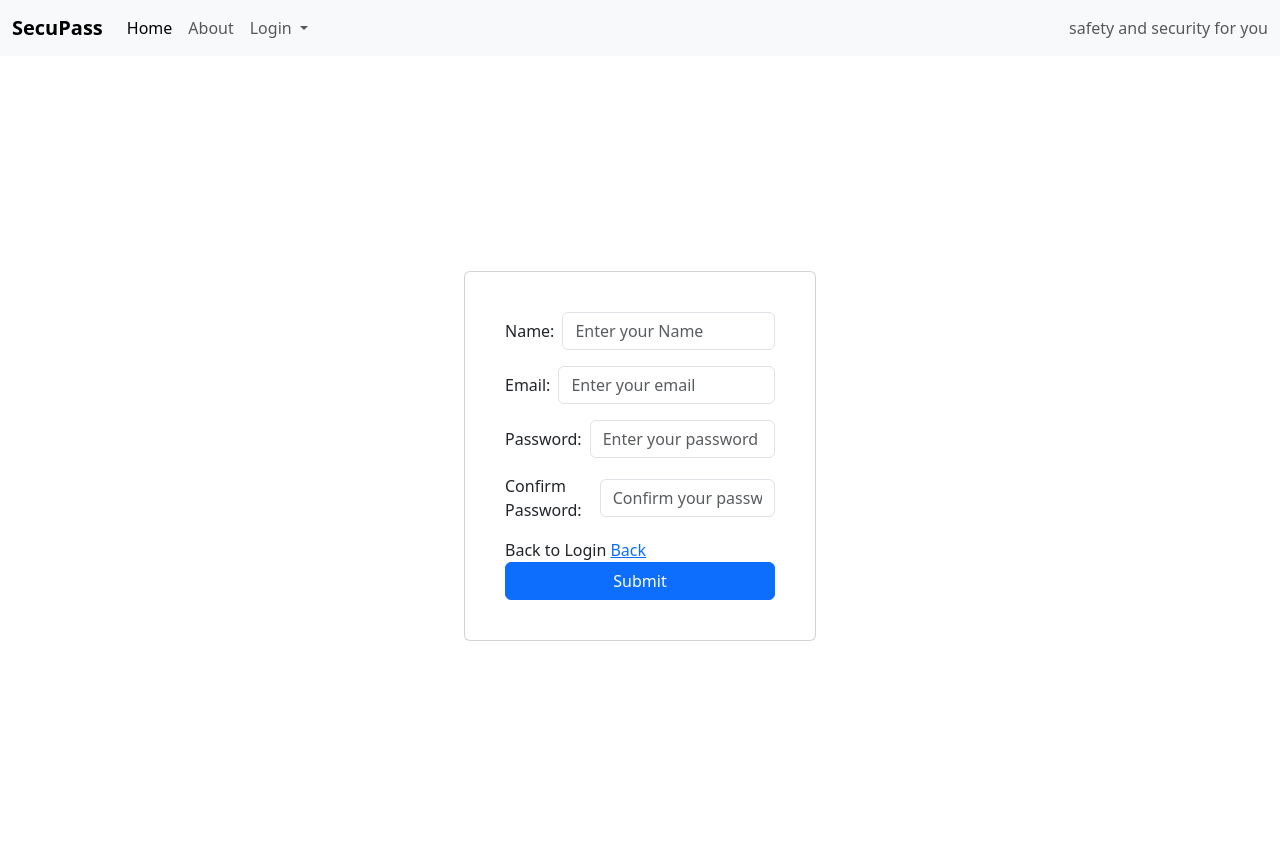
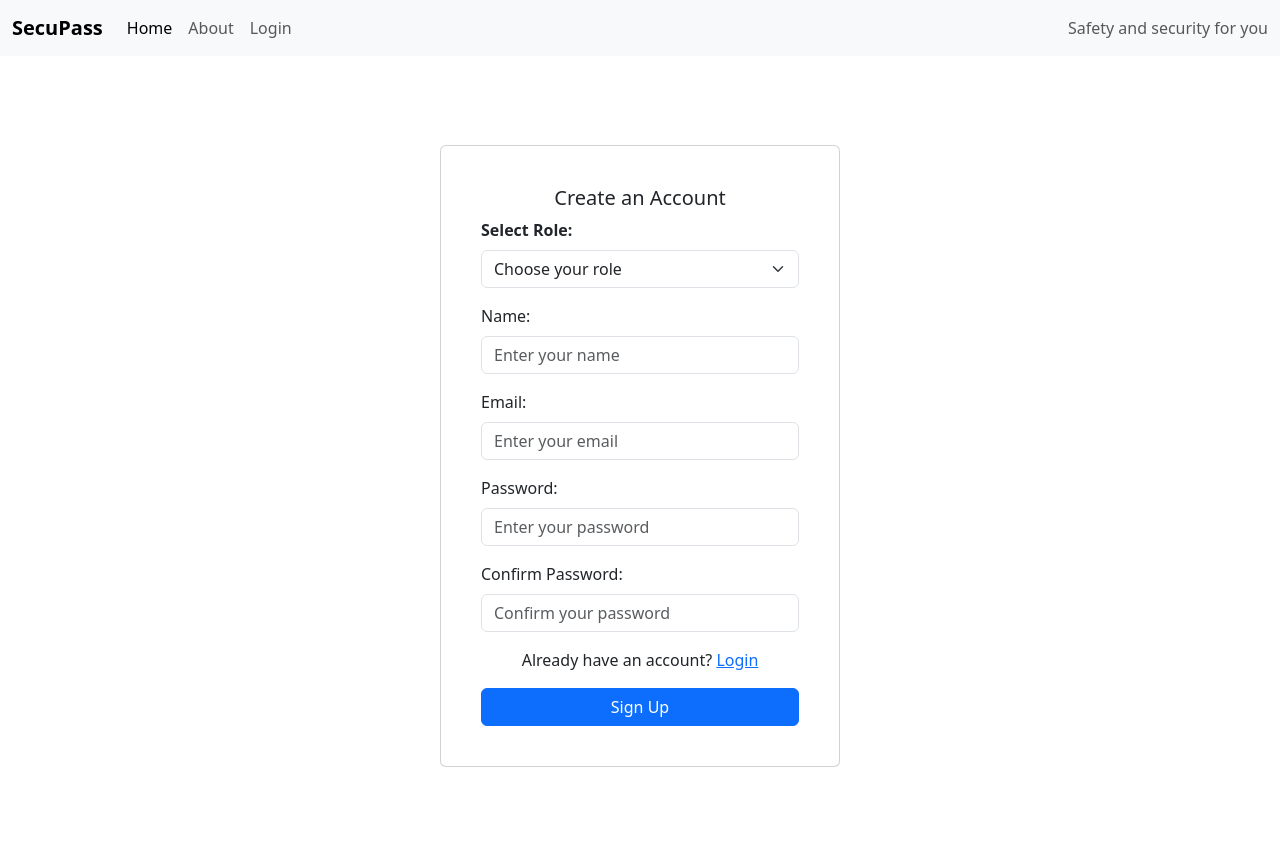
Before and after one commit to Davidvinayak/secuPass, a Django app: page /outpass/signin/ in a window 1280 px wide. Run offline with Django 5.2, Linux system fonts and the light colour scheme.

Commit message:
added faculty page and apply page

```diff
--- /dev/null
+++ b/outpass/static/script.js
@@ -0,0 +1,15 @@
+document.addEventListener("DOMContentLoaded", function () {
+    const roleSelect = document.getElementById("role");
+    const studentFields = document.getElementById("studentFields");  // ✅ Fixed ID
+    const facultyFields = document.getElementById("facultyFields");  // ✅ Fixed ID
+    const parentFields = document.getElementById("parentFields");  // ✅ Fixed ID
+
+    function toggleFields() {
+        studentFields.classList.toggle("d-none", roleSelect.value !== "Student");
+        facultyFields.classList.toggle("d-none", roleSelect.value !== "Faculty");
+        parentFields.classList.toggle("d-none", roleSelect.value !== "Parent");
+    }
+
+    roleSelect.addEventListener("change", toggleFields);
+    toggleFields();  // Ensure correct fields show on page load
+});
--- a/outpass/templates/base.html
+++ b/outpass/templates/base.html
@@ -5,10 +5,14 @@
     <meta charset="UTF-8">
     <meta name="viewport" content="width=device-width, initial-scale=1.0">
     <title>OutPass</title>
+
+    <!-- Bootstrap CSS -->
     <link href="https://cdn.jsdelivr.net/npm/bootstrap@5.3.0/dist/css/bootstrap.min.css" rel="stylesheet">
     <script src="https://cdn.jsdelivr.net/npm/bootstrap@5.3.0/dist/js/bootstrap.bundle.min.js"></script>
+    <script src="{% static 'script.js' %}"></script>
 
 
+    <!-- Custom CSS -->
     <link rel="stylesheet" href="{% static 'styles.css' %}">
 </head>
 <body>
@@ -22,38 +26,27 @@
                 <div class="collapse navbar-collapse" id="navbarText">
                     <ul class="navbar-nav me-auto mb-2 mb-lg-0">
                         <li class="nav-item">
-                    <a class="nav-link active" aria-current="page" href="{% url 'index' %}">Home</a>
+                            <a class="nav-link active" href="{% url 'index' %}">Home</a>
                         </li>
-
                         <li class="nav-item">
-                    <a class="nav-link" href="{% url 'about'%}">About</a>
+                            <a class="nav-link" href="{% url 'about' %}">About</a>
                         </li>
                         {% if user.is_authenticated %}
                         <li class="nav-item">
-                    <a class="nav-link active" aria-current="page" href="{% url 'logout' %}">Logout</a>
+                            <a class="nav-link" href="{% url 'logout' %}">Logout</a>
                         </li>
                         {% else %}
-                  <li class="nav-item dropdown">
-                    <a class="nav-link dropdown-toggle" href="#" role="button" data-bs-toggle="dropdown" aria-expanded="false">
-                        Login
-                    </a>
-                    <ul class="dropdown-menu">
-                        <li><a class="dropdown-item" href="{% url 'login' %}">Student Login</a></li>
-                        <li><a class="dropdown-item" href="{% url 'login' %}">Faculty Login</a></li>
-                        <li><a class="dropdown-item" href="{% url 'login' %}">Parent Login</a></li>
-                    </ul>
+                        <li class="nav-item">
+                            <a class="nav-link" href="{% url 'login' %}">Login</a>
                         </li>
                         {% endif %}
-
                     </ul>
-                <span class="navbar-text">
-                  safety and security for you
-                </span>
+                    <span class="navbar-text">Safety and security for you</span>
                 </div>
             </div>
         </nav>
+    </div>
 
-    </div>
     <div class="content">
         {% block content %}{% endblock %}
     </div>
--- a/outpass/templates/signin.html
+++ b/outpass/templates/signin.html
@@ -2,32 +2,89 @@
 
 {% block content %}
 <div class="d-flex justify-content-center align-items-center vh-100">
-  <div class="card p-4" style="width: 22rem;">
+  <div class="card p-4" style="width: 25rem;">
     <div class="card-body">
+      <h5 class="card-title text-center">Create an Account</h5>
+
       <form id="signin_form" action="{% url 'signin' %}" method="post">
         {% csrf_token %}
-            <div class="d-flex align-items-center mb-3">
-                <label for="name" class="me-2">Name:</label>
-                <input type="text" name="username" id="name" class="form-control" placeholder="Enter your Name">
+
+        <!-- Role Selection -->
+        <div class="mb-3">
+          <label for="role" class="form-label"><b>Select Role:</b></label>
+          <select name="role" id="role" class="form-select" required>
+            <option value="" selected disabled>Choose your role</option>
+            <option value="Student">Student</option>
+            <option value="Faculty">Faculty</option>
+            <option value="Parent">Parent</option>
+          </select>
         </div>
-            <div class="d-flex align-items-center mb-3">
-                <label for="email" class="me-2">Email:</label>
-                <input type="email" name="useremail" id="email" class="form-control" placeholder="Enter your email">
+
+        <!-- Common Fields -->
+        <div class="mb-3">
+          <label for="name" class="form-label">Name:</label>
+          <input type="text" name="username" id="name" class="form-control" placeholder="Enter your name" required>
         </div>
-            <div class="d-flex align-items-center mb-3">
-                <label for="password" class="me-2">Password:</label>
-                <input type="password" name="password" id="password" class="form-control" placeholder="Enter your password">
+        <div class="mb-3">
+          <label for="email" class="form-label">Email:</label>
+          <input type="email" name="useremail" id="email" class="form-control" placeholder="Enter your email" required>
         </div>
-            <div class="d-flex align-items-center mb-3">
-                <label for="confirmpassword" class="me-2">Confirm Password:</label>
-                <input type="password" name="Confirmpassword" id="confirmpassword" class="form-control" placeholder="Confirm your password">
+        <div class="mb-3">
+          <label for="password" class="form-label">Password:</label>
+          <input type="password" name="password" id="password" class="form-control" placeholder="Enter your password" required>
         </div>
-            <div>
-                <span>Back to Login </span> <a href="{% url 'login' %}">Back</a>
+        <div class="mb-3">
+          <label for="confirmpassword" class="form-label">Confirm Password:</label>
+          <input type="password" name="confirmpassword" id="confirmpassword" class="form-control" placeholder="Confirm your password" required>
         </div>
-            <button type="submit" class="btn btn-primary w-100">Submit</button>
+
+        <!-- Student-Specific Fields -->
+        <div id="studentFields" class="role-specific d-none">
+          <div class="mb-3">
+            <label for="roll_number" class="form-label">Roll Number:</label>
+            <input type="text" name="roll_number" id="roll_number" class="form-control" placeholder="Enter your roll number">
+          </div>
+          <div class="mb-3">
+            <label for="department" class="form-label">Department:</label>
+            <input type="text" name="department" id="department" class="form-control" placeholder="Enter your department">
+          </div>
+        </div>
+
+        <!-- Faculty-Specific Fields -->
+        <div id="facultyFields" class="role-specific d-none">
+          <div class="mb-3">
+            <label for="employee_id" class="form-label">Employee ID:</label>
+            <input type="text" name="employee_id" id="employee_id" class="form-control" placeholder="Enter your employee ID">
+          </div>
+          <div class="mb-3">
+            <label for="subject" class="form-label">Subject:</label>
+            <input type="text" name="subject" id="subject" class="form-control" placeholder="Enter the subject you teach">
+          </div>
+        </div>
+
+        <!-- Parent-Specific Fields -->
+        <div id="parentFields" class="role-specific d-none">
+          <div class="mb-3">
+            <label for="child_id" class="form-label">Child's Roll Number:</label>
+            <input type="text" name="child_id" id="child_id" class="form-control" placeholder="Enter your child's roll number">
+          </div>
+          <div class="mb-3">
+            <label for="relation" class="form-label">Relation to Student:</label>
+            <select name="relation" id="relation" class="form-select">
+              <option value="Father">Father</option>
+              <option value="Mother">Mother</option>
+              <option value="Guardian">Guardian</option>
+              <option value="Other">Other</option>
+            </select>
+          </div>
+        </div>
+
+        <div class="text-center mb-3">
+          <span>Already have an account? </span> <a href="{% url 'login' %}">Login</a>
+        </div>
+
+        <button type="submit" class="btn btn-primary w-100">Sign Up</button>
       </form>
-
     </div>
   </div>
 </div>
--- a/outpass/urls.py
+++ b/outpass/urls.py
@@ -6,5 +6,9 @@ urlpatterns = [
     path('about/', views.about, name='about'),
     path('login/', views.login_view, name='login'),
     path('signin/', views.sign_in, name="signin"),
-    path('logout/',views.logout_view,name='logout')
+    path('logout/',views.logout_view,name='logout'),
+    path('apply/',views.apply_view,name="apply"),
+    path("faculty_dashboard/", views.faculty_dashboard, name="faculty"),
+    path("approve_outpass/<int:outpass_id>/", views.approve_outpass, name="approve_outpass"),
+    path("reject_outpass/<int:outpass_id>/", views.reject_outpass, name="reject_outpass"),
 ]
--- a/outpass/views.py
+++ b/outpass/views.py
@@ -4,6 +4,10 @@ from django.contrib.auth import login, authenticate, get_user_model,logout
 from django.contrib import messages
 from django.urls import reverse
 from django.http import HttpResponseRedirect
+from .models import Student, Outpass,User,UserProfile,Parent,Faculty
+from django.utils.timezone import make_aware
+from django.contrib.auth.decorators import login_required
+import datetime
 User = get_user_model()
 
 def index(request):
@@ -11,7 +15,6 @@ def index(request):
 
 def about(request):
     return render(request, "about.html")
-User = get_user_model()
 
 def login_view(request):
     message = None
@@ -23,32 +26,135 @@ def login_view(request):
 
         if user:
             login(request, user)
-            messages.success(request, "Login successful!")
-            return redirect("index")
+            user_profile = UserProfile.objects.get(user=user)  # Get the user's profile
+
+            if user_profile.role == "Student":
+                return redirect("index")
+            elif user_profile.role == "Faculty":
+                return redirect("faculty")  # Redirect faculty to faculty dashboard
+            elif user_profile.role == "Parent":
+                return redirect("index")  # Redirect parents to index (or parent-specific page)
+
         else:
             message = "Invalid username or password"
 
     return render(request, 'login.html', {"message": message})
-
 
 def sign_in(request):
     if request.method == "POST":
         username = request.POST["username"]
         email = request.POST["useremail"]
         password = request.POST["password"]
-        confirmpassword = request.POST["Confirmpassword"]
+        confirmpassword = request.POST["confirmpassword"]
+        role = request.POST["role"]
 
-        if password == confirmpassword:
-            # Create user with hashed password
-            new_user = User.objects.create_user(username=username, email=email, password=password)
-            login(request, new_user)  # Log in the user after signup
-            messages.success(request, f"Welcome, {username}! Your account has been created.")
-            return redirect("index")  # Redirect to index after signup
-        else:
+        if password != confirmpassword:
             messages.error(request, "Passwords do not match")
+            return render(request, "signin.html")
+
+        # Create user and user profile
+        new_user = User.objects.create_user(username=username, email=email, password=password)
+        user_profile = UserProfile.objects.create(user=new_user, role=role)
+
+        # Handle role-specific data
+        if role == "Student":
+            roll_number = request.POST.get("roll_number", "")
+            department = request.POST.get("department", "")
+            year_of_study = request.POST.get("year_of_study", "1")  # Default to 1st year
+            Student.objects.create(user_profile=user_profile, roll_number=roll_number, department=department, year_of_study=year_of_study)
+
+        elif role == "Faculty":
+            employee_id = request.POST.get("employee_id", "")
+            department = request.POST.get("department", "")
+            subject = request.POST.get("subject", "")
+            Faculty.objects.create(user_profile=user_profile, employee_id=employee_id, department=department, subject=subject)
+
+        elif role == "Parent":
+            child_id = request.POST.get("child_id", "")
+            relation = request.POST.get("relation", "")
+            parent_name = username  # Using username as parent name
+            student = Student.objects.filter(roll_number=child_id).first()
+            if student:
+                Parent.objects.create(user_profile=user_profile, student=student, parent_name=parent_name, relation_to_student=relation)
+            else:
+                messages.error(request, "Invalid student roll number for parent account.")
+                return render(request, "signin.html")
+
+        login(request, new_user)  # Log in the user after signup
+        messages.success(request, f"Welcome, {username}! Your account has been created.")
+        return redirect("index")  # Redirect to index after signup
 
     return render(request, "signin.html")
+
 
 def logout_view(request):
     logout(request)
     return HttpResponseRedirect(reverse("index"))
+
+
+@login_required
+def apply_view(request):
+    try:
+        student = Student.objects.get(user_profile__user=request.user)
+    except Student.DoesNotExist:
+        messages.error(request, "You are not registered as a student.")
+        return redirect('index')
+
+    if request.method == "POST":
+        # Get data from the HTML form
+        reason = request.POST.get('reason')
+        destination = request.POST.get('destination')
+        departure_time = request.POST.get('from_date')
+        return_time = request.POST.get('to_date')
+
+        if not (reason and destination and departure_time and return_time):
+            messages.error(request, "All fields are required.")
+            return redirect('apply')  # Reload form if validation fails
+
+        # Convert date strings to DateTime format
+        departure_time = make_aware(datetime.datetime.strptime(departure_time, "%Y-%m-%d"))
+        return_time = make_aware(datetime.datetime.strptime(return_time, "%Y-%m-%d"))
+
+        # Save to database
+        outpass = Outpass.objects.create(
+            student=student,
+            reason=reason,
+            destination=destination,
+            departure_time=departure_time,
+            return_time=return_time
+        )
+        outpass.save()
+        messages.success(request, "Outpass application submitted successfully.")
+        return redirect('index')  # Redirect to a dashboard or confirmation page
+
+    return render(request, 'apply.html', {'student': student})
+
+@login_required
+def faculty_dashboard(request):
+    pending_outpasses = Outpass.objects.filter(status='Pending')  # Fetch pending outpasses
+    return render(request, "Faculty.html", {"pending_outpasses": pending_outpasses})
+
+@login_required
+def approve_outpass(request, outpass_id):
+    if request.method == "POST":
+        try:
+            outpass = Outpass.objects.get(id=outpass_id)
+            outpass.status = "Approved"
+            outpass.save()
+            messages.success(request, "Outpass approved successfully.")
+        except Outpass.DoesNotExist:
+            messages.error(request, "Outpass not found.")
+    return redirect("faculty")
+
+
+@login_required
+def reject_outpass(request, outpass_id):
+    if request.method == "POST":
+        try:
+            outpass = Outpass.objects.get(id=outpass_id)
+            outpass.status = "Rejected"
+            outpass.save()
+            messages.success(request, "Outpass rejected successfully.")
+        except Outpass.DoesNotExist:
+            messages.error(request, "Outpass not found.")
+    return redirect("faculty")
```
Also changed, not shown: outpass/admin.py (+6 -1 lines), outpass/models.py (+109 -4 lines), outpass/static/style.css (+20 -0 lines), outpass/templates/Faculty.html (added, +50 -0 lines), outpass/templates/apply.html (added, +54 -0 lines), outpass/templates/index.html (+14 -6 lines), outpass/templates/login.html (+13 -15 lines), db.sqlite3, outpass/migrations/0005_userprofile.py (added), outpass/migrations/0006_faculty_student_parent.py (added), outpass/migrations/0007_parent_parent_name_parent_relation_to_student_and_more.py (added), outpass/migrations/0008_outpass.py (added), outpass/migrations/0009_approval.py (added), outpass/migrations/0010_remove_userprofile_is_faculty_and_more.py (added). Lines whose indentation alone changed are shown as unchanged.
